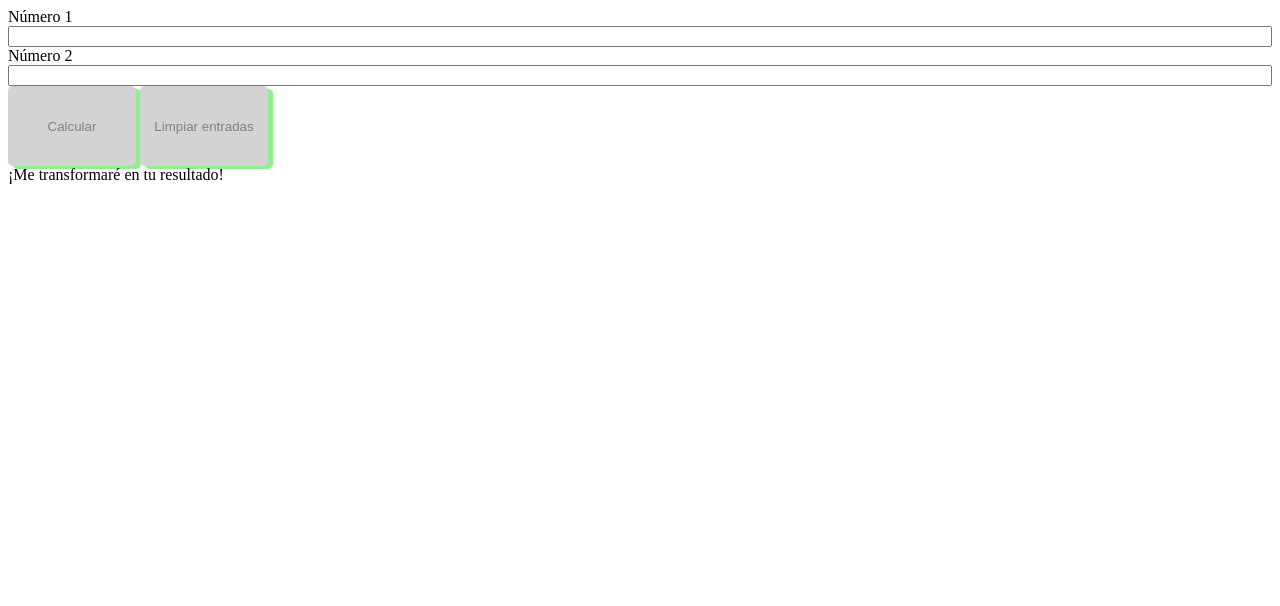
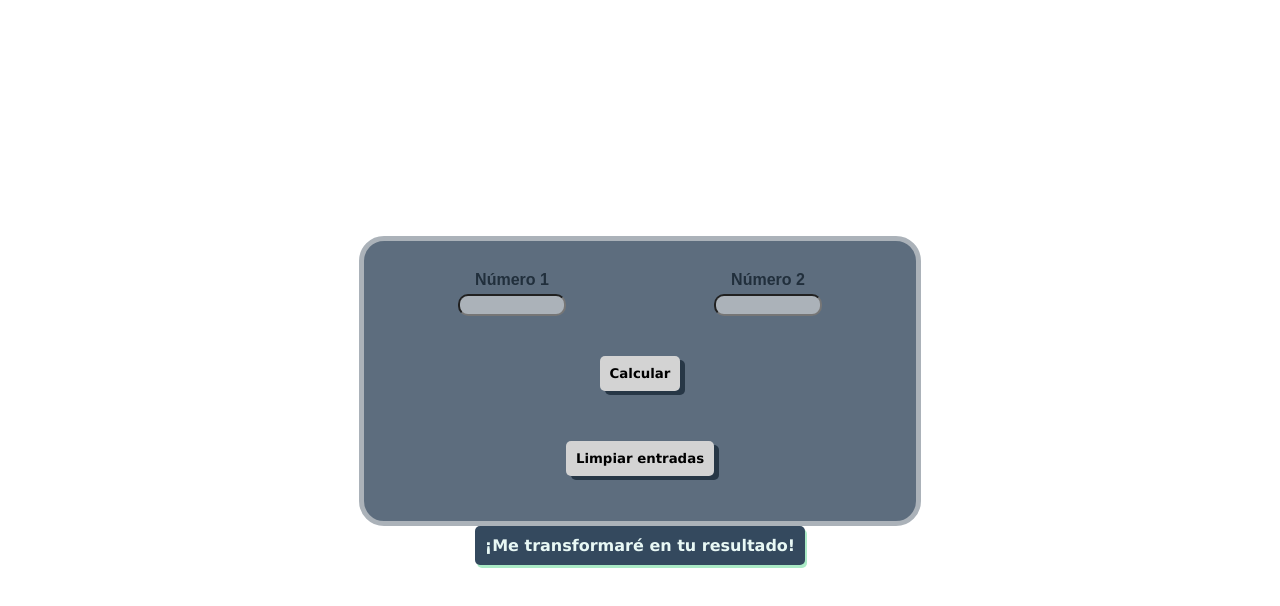
Before and after one commit to paosofiam/form-component, a website: page index.html in a window 1280 px wide. Drawn offline with Linux system fonts and the light colour scheme.

Commit message:
Update index.css

```diff
--- a/index.css
+++ b/index.css
@@ -1,17 +1,112 @@
+body {
+  padding: 0;
+  margin: 0;
+  box-sizing: border-box;
+}
+
+main {
+  height: 100vh;
+  width: 100vw;
+  display: flex;
+  flex-direction: column;
+  justify-content: center;
+  align-items: center;
+}
+
+section {
+  display: flex;
+  flex-direction: column;
+  justify-content: center;
+  align-items: center;
+}
+
+form {
+  margin: 0 auto;
+  display: flex;
+  flex-direction: column;
+  background-color: #5d6d7e;
+  width: 40vw;
+  height: 30vh;
+  border-radius: 25px;
+  border: 5px solid #abb2b9;
+  padding: 20px;
+  position: r;
+}
+
 label {
   display: flex;
   flex-direction: column;
+  justify-content: center;
+  align-items: center;
+  color: #212f3c;
+  width: 200px;
+  height: 50px;
+  font-family: sans-serif;
+  font-weight: bold;
+  padding: 10px;
+}
+
+input {
+  width: 100px;
+  height: 50px;
+  margin: 5px;
+  border-radius: 10px;
+  font-family: Calibri;
+  background-color: #abb2b9;
+  color: #154360;
+  font-weight: bold;
+}
+
+.cajita {
+  display: flex;
+  flex-direction: row;
+  justify-content: space-around;
+}
+.botones {
+  display: flex;
+  flex-direction: column;
+  height: 200px;
 }
 
 button {
-  padding: 0px 10px;
+  padding: 10px 10px;
+  width: auto;
+  height: auto;
   border: none;
-  color: grey;
+  color: black;
   background-color: lightgray;
   text-decoration: none;
   border-radius: 5px;
-  width: 10vw;
-  height: 10vh;
   margin: auto;
-  box-shadow: 5px 3px lightgreen;
+  box-shadow: 5px 4px #273746;
+  font-family: Verdana;
+  font-weight: bold;
 }
+
+button:hover {
+  color: orange;
+  box-shadow: 5px 4px lightgreen;
+}
+
+button:active {
+  color: red;
+  position: relative;
+  top: 2px;
+  left: 2px;
+  box-shadow: 3px 2px #273746;
+}
+
+#resultado {
+  padding: 10px;
+  width: auto;
+  height: auto;
+  border: none;
+  color: #e8f8f5;
+  background-color: #34495e;
+  text-decoration: none;
+  border-radius: 5px;
+  margin: auto;
+  box-shadow: 2px 3px #abebc6;
+  font-family: Verdana;
+  font-weight: bold;
+}
```
